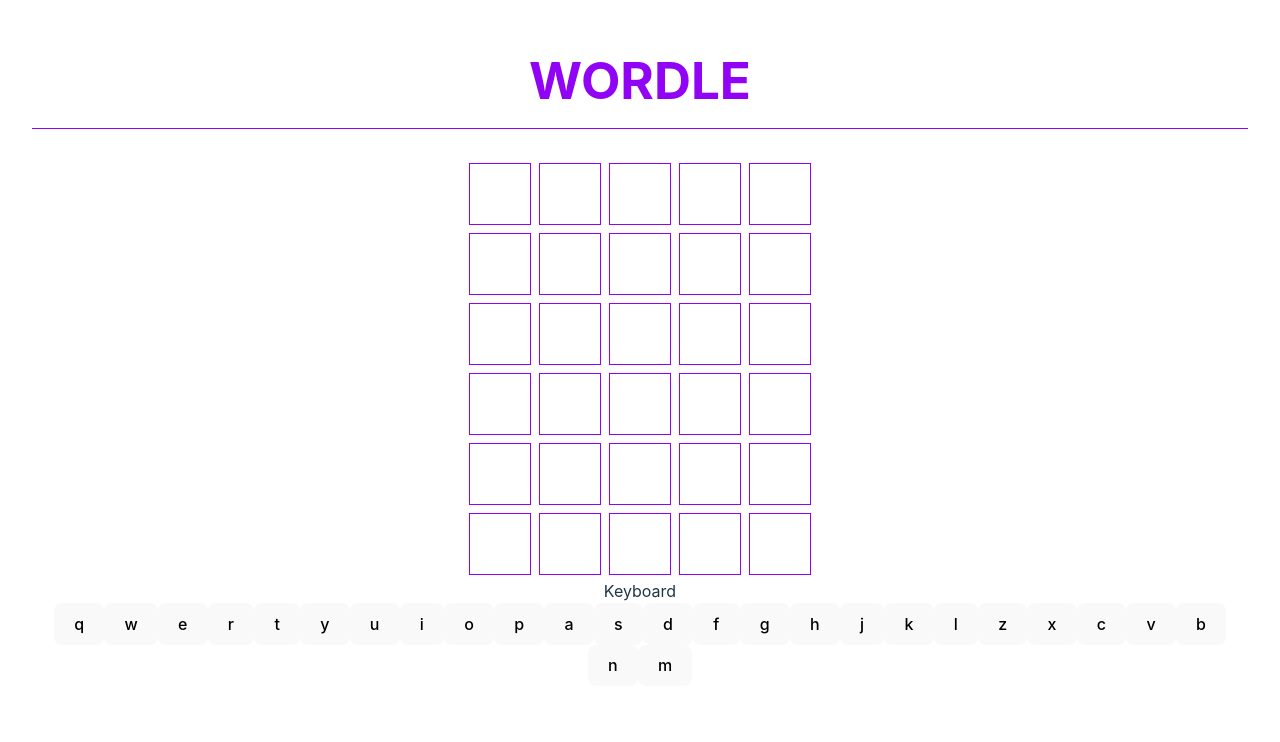
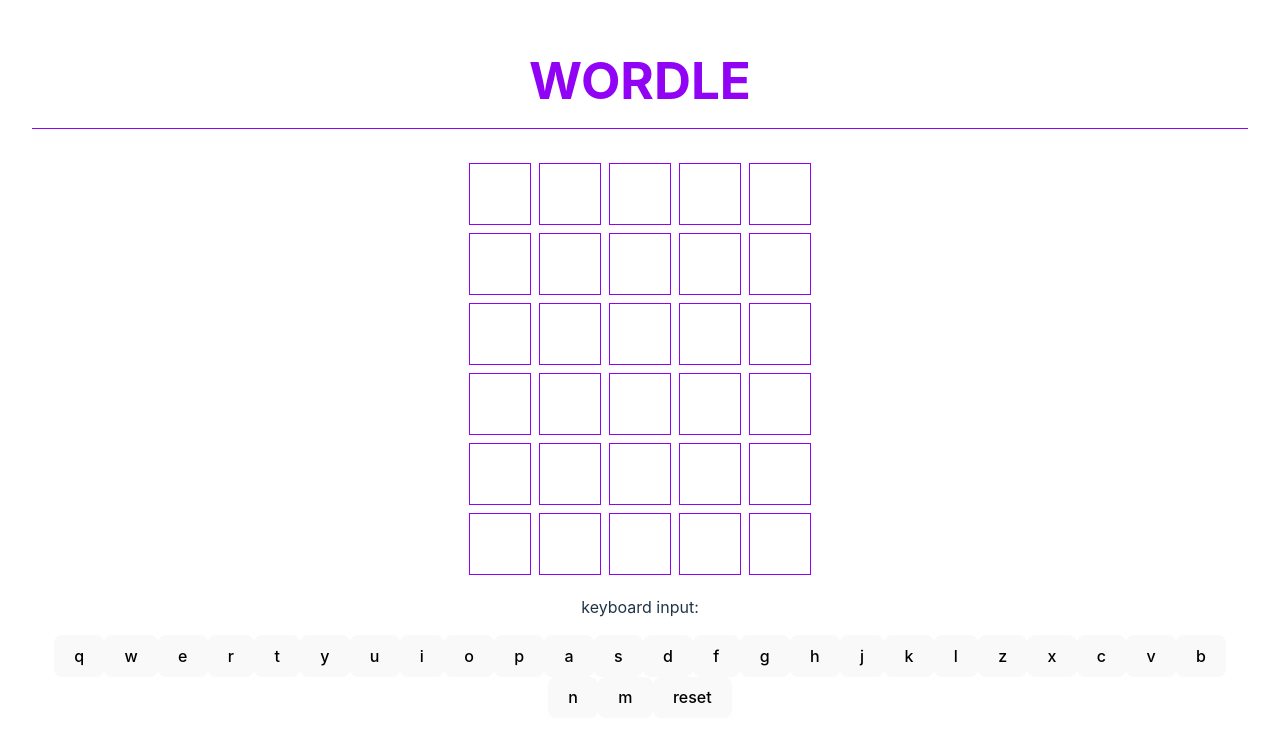
Before and after one commit to AntoineDujar/wordle_practice, a React (Vite) app: page / in a window 1280 px wide. Shown: the top 742 px of the page. Built offline with nearby package versions, Linux system fonts and the light colour scheme.

Commit message:
keyboard buttons functioning

```diff
--- a/src/components/Keyboard.jsx
+++ b/src/components/Keyboard.jsx
@@ -1,6 +1,9 @@
 import React from 'react'
+import { useState } from "react";
 
 const Keyboard = (props) => {
+  const [input, setInput] = useState('');
+
   const qwertyKeyboard = {
     row0: ['q', 'w', 'e', 'r', 't', 'y', 'u', 'i', 'o', 'p'],
     row1: ['a', 's', 'd', 'f', 'g', 'h', 'j', 'k', 'l'],
@@ -10,17 +13,17 @@
 
   return (
     <>
-      <div>Keyboard</div>
+      <p>keyboard input: {input}</p>
       {qwertyKeyboard.row0.map((letter) =>
-        <button>{letter}</button>
+        <button key={letter} onClick={()=>{setInput(input+letter)}}>{letter}</button>
       )}
       {qwertyKeyboard.row1.map((letter) =>
-        <button>{letter}</button>
+        <button key={letter} onClick={()=>{setInput(input+letter)}}>{letter}</button>
       )}
       {qwertyKeyboard.row2.map((letter) =>
-        <button>{letter}</button>
+        <button key={letter} onClick={()=>{setInput(input+letter)}}>{letter}</button>
       )}
-
+      <button onClick={()=>{setInput('')}}>reset</button>
     </>
   )
 }
```
Also changed, not shown: 1 other file (tests, documents, lock files or other folders).
